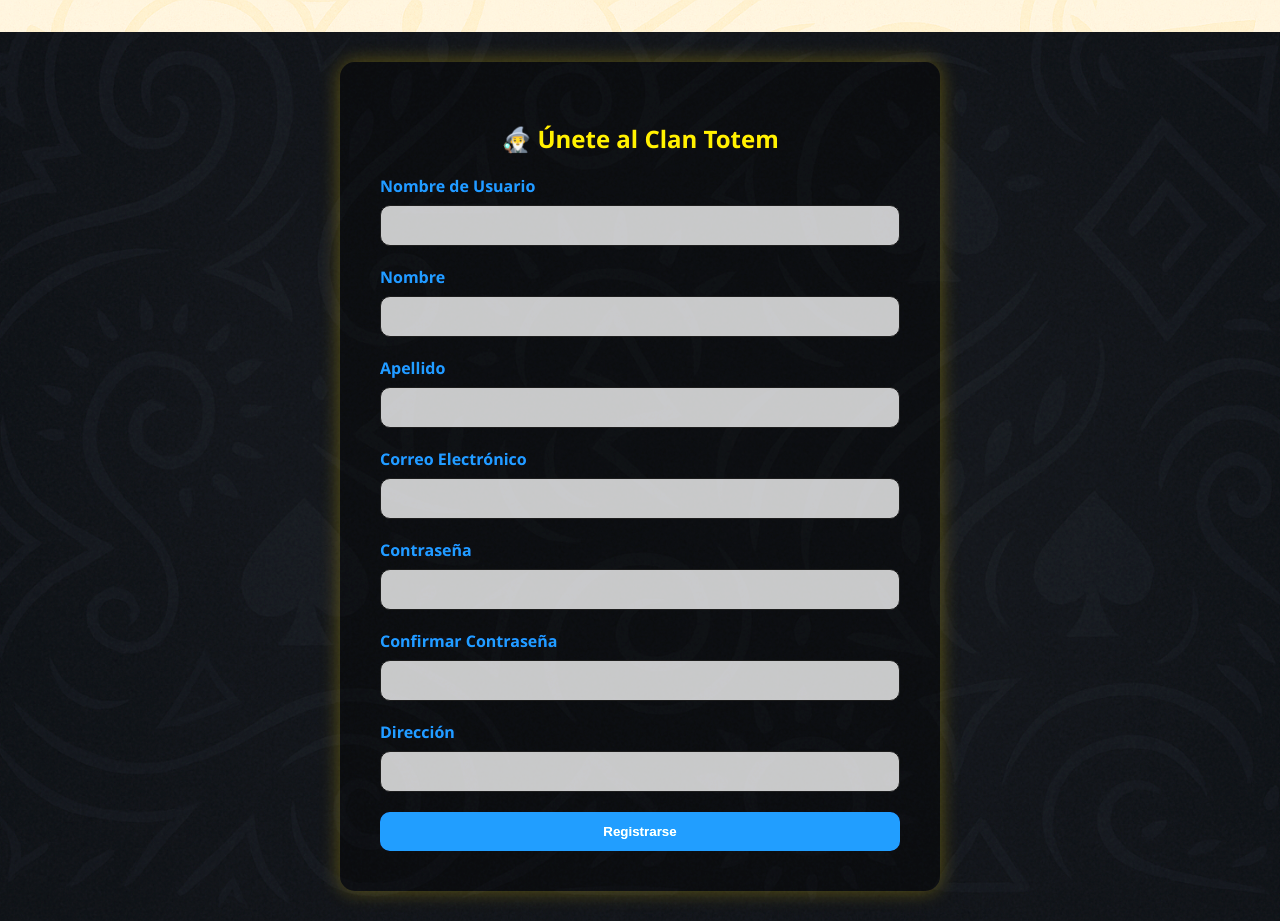
After one commit to Blowser/naxoEltotem, a Django app: page /registro/ in a window 1280 px wide. The commit adds this page. Run offline with Django 5.2, Linux system fonts and the light colour scheme.

Commit message:
se agregan validadores para el registro y se arregla tambien urls.py y views.py

```diff
--- /dev/null
+++ b/core/static/core/js/validadoresregistro.js
@@ -0,0 +1,93 @@
+// core/static/core/js/validadoresregistro.js
+
+(function($) {
+  $(function() {
+    $('#formulario_registro').on('submit', function(e) {
+      e.preventDefault();
+
+      // Lectura de campos
+      const username  = $('#username').val().trim();
+      const nombre    = $('#nombre').val().trim();
+      const apellido  = $('#apellido').val().trim();
+      const email     = $('#email').val().trim();
+      const pw1       = $('#password1').val();
+      const pw2       = $('#password2').val();
+      const direccion = $('#direccion').val().trim();
+
+      // Validación
+      const errors = {};
+      const reLetters = /^[A-Za-z]{3,20}$/;
+      const reEmail   = /^[^\s@]+@[^\s@]+\.[^\s@]+$/;
+      const rePw      = /^(?=.*\d)(?=.*[A-Z]).{6,18}$/;
+
+      // Nombre de usuario
+      if (!username) {
+        errors.username = 'Por favor ingrese un nombre de usuario';
+      } else if (!reLetters.test(username)) {
+        errors.username = 'El nombre de usuario debe tener entre 3 y 20 letras';
+      }
+
+      // Nombre
+      if (!nombre) {
+        errors.nombre = 'Por favor ingrese su nombre';
+      } else if (!reLetters.test(nombre)) {
+        errors.nombre = 'El nombre debe tener entre 3 y 20 letras';
+      }
+
+      // Apellido
+      if (!apellido) {
+        errors.apellido = 'Por favor ingrese su apellido';
+      } else if (!reLetters.test(apellido)) {
+        errors.apellido = 'El apellido debe tener entre 3 y 20 letras';
+      }
+
+      // Email
+      if (!email) {
+        errors.email = 'Por favor ingrese su correo electrónico';
+      } else if (!reEmail.test(email)) {
+        errors.email = `El email "${email}" no es válido`;
+      }
+
+      // Contraseña
+      if (!pw1) {
+        errors.password1 = 'Por favor ingrese una contraseña';
+      } else if (!rePw.test(pw1)) {
+        errors.password1 = 'La contraseña debe tener 6–18 caracteres, una mayúscula y un número';
+      }
+
+      // Confirmar contraseña
+      if (!pw2) {
+        errors.password2 = 'Por favor confirme su contraseña';
+      } else if (pw1 !== pw2) {
+        errors.password2 = 'Las contraseñas no coinciden';
+      }
+
+      // Dirección: 3–40 caracteres + dígito
+      if (!direccion) {
+        errors.direccion = 'Por favor ingrese su dirección';
+      } else if (direccion.length < 3 || direccion.length > 40) {
+        errors.direccion = 'La dirección debe tener entre 3 y 40 caracteres';
+      } else if (!/\d+/.test(direccion)) {
+        errors.direccion = 'La dirección debe incluir numeración obligatoria';
+      }
+
+      // Limpia errores previos
+      $('#username-error, #nombre-error, #apellido-error, #email-error, #password1-error, #password2-error, #direccion-error')
+        .text('');
+
+      // Muestra errores inline
+      Object.entries(errors).forEach(([field, msg]) => {
+        $(`#${field}-error`).text(msg);
+      });
+
+      // Si hay errores, alerta global
+      if (Object.keys(errors).length) {
+        alert(Object.values(errors).join('\n'));
+        return;
+      }
+
+      // Éxito: envía el formulario
+      this.submit();
+    });
+  });
+})(jQuery);
--- a/core/templates/core/login.html
+++ b/core/templates/core/login.html
@@ -26,7 +26,7 @@
       <button type="submit" class="boton-invocacion">Ingresar</button>
     </form>
     <p>
-        <a href="{% url 'registrarse' %}" class="enlace-registro">¿No tienes cuenta? Regístrate aquí</a>
+        <a href="{% url 'registro' %}" class="enlace-registro">¿No tienes cuenta? Regístrate aquí</a>
     </p>
 
   </div>
--- /dev/null
+++ b/core/templates/core/registro.html
@@ -0,0 +1,76 @@
+{% load static %}
+<!DOCTYPE html>
+<html lang="es">
+<head>
+  <meta charset="UTF-8">
+  <meta name="viewport" content="width=device-width, initial-scale=1">
+  <title>Registro — El Totem</title>
+
+  <!-- Estilos globales -->
+  <link rel="stylesheet" href="{% static 'core/css/estilo.css' %}">
+  <link rel="stylesheet" href="{% static 'core/css/formulario.css' %}">
+</head>
+<body>
+
+  <section class="fondo-registro formulario-registro">
+    <div class="contenedor-formulario">
+      <h2>🧙‍♂️ Únete al Clan Totem</h2>
+
+      <form id="formulario_registro" method="POST" novalidate>
+        {% csrf_token %}
+
+        <div class="bloque-campo">
+          <label for="username">Nombre de Usuario</label>
+          <input type="text" id="username" name="username" class="campo-runa">
+          <p id="username-error" class="error-text"></p>
+        </div>
+
+        <div class="bloque-campo">
+          <label for="nombre">Nombre</label>
+          <input type="text" id="nombre" name="nombre" class="campo-runa">
+          <p id="nombre-error" class="error-text"></p>
+        </div>
+
+        <div class="bloque-campo">
+          <label for="apellido">Apellido</label>
+          <input type="text" id="apellido" name="apellido" class="campo-runa">
+          <p id="apellido-error" class="error-text"></p>
+        </div>
+
+        <div class="bloque-campo">
+          <label for="email">Correo Electrónico</label>
+          <input type="email" id="email" name="email" class="campo-runa">
+          <p id="email-error" class="error-text"></p>
+        </div>
+
+        <div class="bloque-campo">
+          <label for="password1">Contraseña</label>
+          <input type="password" id="password1" name="password1" class="campo-runa">
+          <p id="password1-error" class="error-text"></p>
+        </div>
+
+        <div class="bloque-campo">
+          <label for="password2">Confirmar Contraseña</label>
+          <input type="password" id="password2" name="password2" class="campo-runa">
+          <p id="password2-error" class="error-text"></p>
+        </div>
+
+        <div class="bloque-campo">
+          <label for="direccion">Dirección</label>
+          <input type="text" id="direccion" name="direccion" class="campo-runa">
+          <p id="direccion-error" class="error-text"></p>
+        </div>
+
+        <button type="submit" class="boton-invocacion">Registrarse</button>
+      </form>
+    </div>
+  </section>
+
+  <!-- Bootstrap Bundle JS (opcional) -->
+  <script src="https://cdn.jsdelivr.net/npm/bootstrap@5.3.3/dist/js/bootstrap.bundle.min.js"></script>
+  <!-- jQuery desde CDN -->
+  <script src="https://code.jquery.com/jquery-3.7.1.min.js"></script>
+  <!-- Validador de registro -->
+  <script src="{% static 'core/js/validadoresregistro.js' %}"></script>
+</body>
+</html>
--- a/core/urls.py
+++ b/core/urls.py
@@ -5,7 +5,7 @@ from . import views
 
 urlpatterns = [
     path('', views.index, name='index'),
-    path('registrarse/', views.registrarse_view, name='registrarse'),
+    path('registro/', views.registrarse_view, name='registro'),
     path('login/', views.login_view, name='login'),
 
 ]
--- a/core/views.py
+++ b/core/views.py
@@ -28,7 +28,7 @@ def index(request):
 
 # Ahora procedemos a hacer la view de registro:
 def registrarse_view(request):
-    return render(request, 'core/registrarse.html')
+    return render(request, 'core/registro.html')
 #Luego, procedemos a agregarlo al pattern en urls.py de la aplicación, en este caso, core
 
 #REPETIR para todas las templates, por ejemplo, login
```
Also changed, not shown: ElTotem/settings.py (+14 -2 lines), core/templates/core/base.html (+9 -9 lines), core/templates/core/registrarse.html (deleted, +0 -39 lines).
